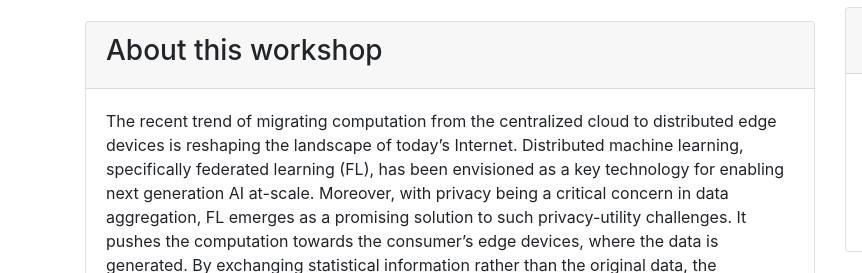
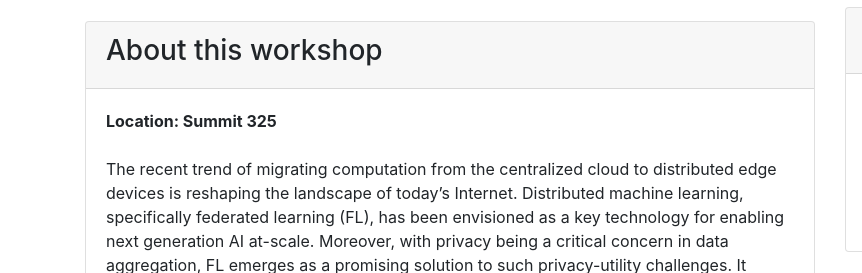
Before and after one commit to fedvision/fedvision2024, a website: page index.html in a window 1280 px wide. Shown: the part 366-639 px from the top of the page, 0-862 px from the left. Drawn offline with nearby package versions, Linux system fonts and the light colour scheme.

Commit message:
Add: location

```diff
--- a/index.html
+++ b/index.html
@@ -70,6 +70,8 @@
                         <div class="card-body">
                           <!-- <h5 class="card-title">Special title treatment</h5> -->
                           <p class="card-text">
+                            <b>Location: Summit 325</b><br><br>
+
                             The recent trend of migrating computation from the centralized cloud to distributed edge devices is reshaping the landscape of today’s Internet. Distributed machine learning, specifically federated learning (FL), has been envisioned as a key technology for enabling next generation AI at-scale. Moreover, with privacy being a critical concern in data aggregation, FL emerges as a promising solution to such privacy-utility challenges. It pushes the computation towards the consumer’s edge devices, where the data is generated. By exchanging statistical information rather than the original data, the participants perform collaborative learning in a distributed fashion.
 
                             <br><br>Although FL has become an important privacy-preserving paradigm in various machine learning tasks, the potential of FL in computer vision (CV) applications, such as face recognition, person re-identification, and action recognition, is far from being fully exploited. Moreover, FL has rarely been demonstrated effectively in advanced computer vision tasks such as object detection, image segmentation, and video understanding, compared to the traditional centralized training paradigm.
```
